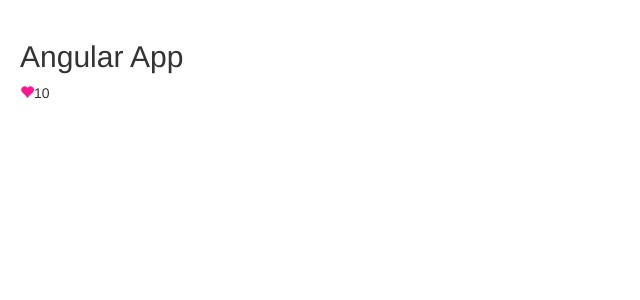
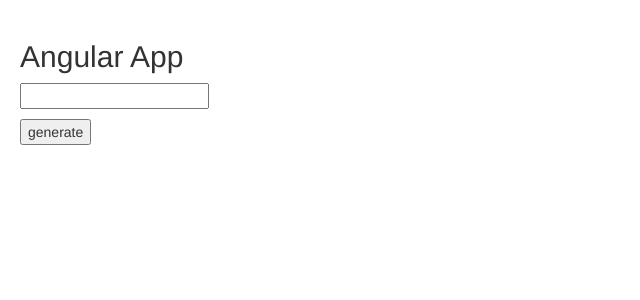
Before and after one commit to mzaken/Angular, an Angular app in the folder HelloWorld/: page / in a window 1280 px wide. Shown: the top 300 px of the page, without its empty margins (0-640 px from the left). Built offline with nearby package versions, Linux system fonts and the light colour scheme.

Commit message:
added angular exercise

```diff
--- a/HelloWorld/src/app/app.component.html
+++ b/HelloWorld/src/app/app.component.html
@@ -1,6 +1,3 @@
 <h2>Angular App</h2>
-<!-- <like [isLiked]="tweet.isLiked"></like> -->
-<like
-    [isActive]="tweet.isLiked"
-    [likesCounter]="tweet.likesCounter"
-></like>
+
+<user-item>
--- /dev/null
+++ b/HelloWorld/src/app/something/something.component.html
@@ -0,0 +1,2 @@
+<input type="text" [(ngModel)]="text" [disabled]="isDisabled">
+<p>{{ text }}</p>
--- /dev/null
+++ b/HelloWorld/src/app/something/something.component.ts
@@ -0,0 +1,19 @@
+import { Component, OnInit } from '@angular/core';
+
+@Component({
+  selector: 'something',
+  templateUrl: './something.component.html',
+  styleUrls: ['./something.component.css']
+})
+export class SomethingComponent implements OnInit {
+
+  isDisabled = false;
+  text = "";
+  img = "http://myimage.com/img1234.jpg";
+
+  constructor() { }
+
+  ngOnInit(): void {
+  }
+
+}
--- /dev/null
+++ b/HelloWorld/src/app/user-item/user-item.component.html
@@ -0,0 +1,3 @@
+<input type="text" (change)="onChange($event)">
+<p>{{ text }}</p>
+<button>generate</button>
--- /dev/null
+++ b/HelloWorld/src/app/user-item/user-item.component.ts
@@ -0,0 +1,15 @@
+import { Component, OnInit } from '@angular/core';
+
+@Component({
+  selector: 'user-item',
+  templateUrl: './user-item.component.html',
+  styleUrls: ['./user-item.component.css']
+})
+export class UserItemComponent {
+
+  text: string = "";
+
+  onChange(event) {
+    this.text = event.target.value;
+  }
+}
```
Also changed, not shown: HelloWorld/src/app/app.module.ts (+7 -1 lines), HelloWorld/src/app/something/something.component.css (added), HelloWorld/src/app/user-item/user-item.component.css (added), 2 other files (tests, documents, lock files or other folders).
